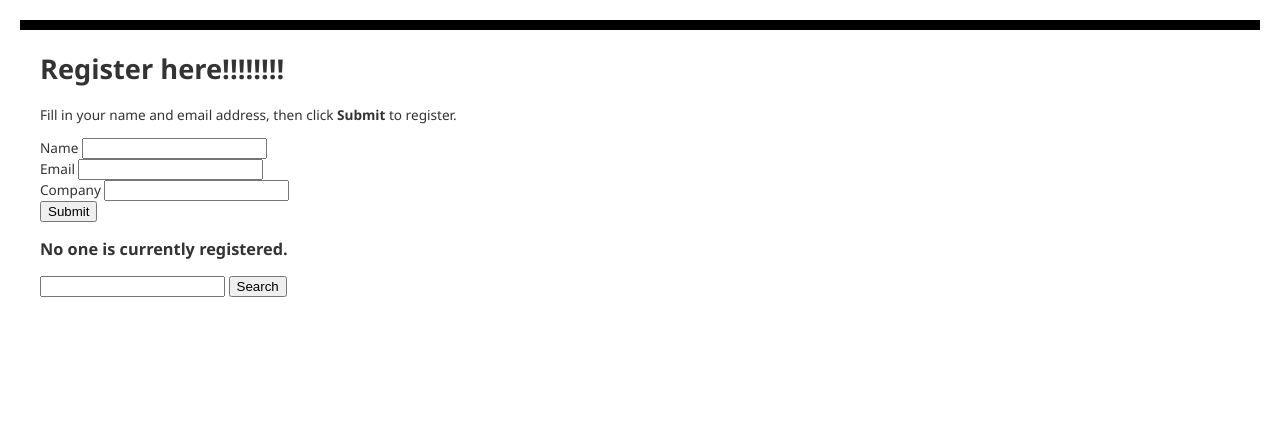
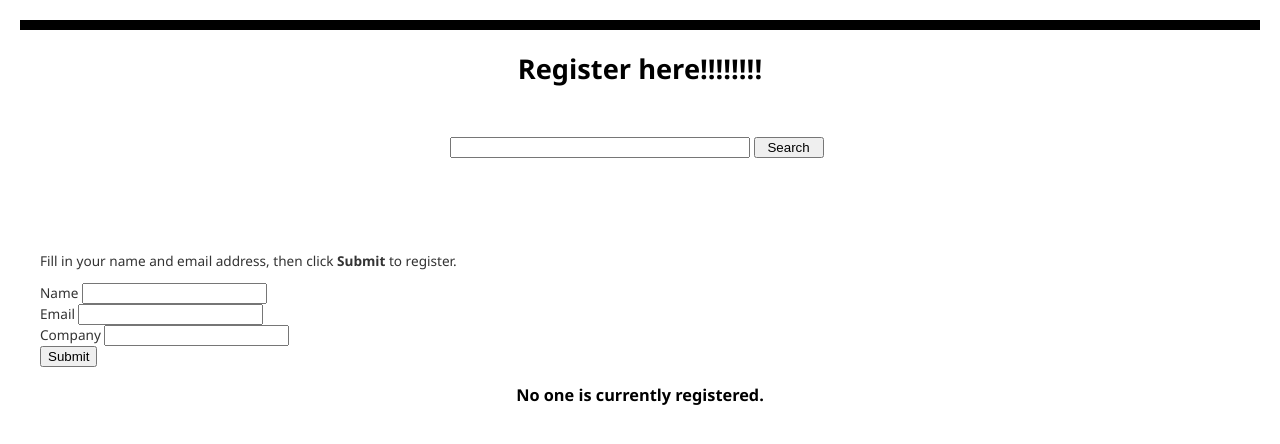
Before and after one commit to ammanvedi/DatabaseWebsite, a PHP site: page /registration/ in a window 1280 px wide. Shown: the top 444 px of the page. Run offline with PHP 8.4, Linux system fonts and the light colour scheme; data that the repository does not hold is empty.

Commit message:
style changes

```diff
--- a/registration/index.php
+++ b/registration/index.php
@@ -6,6 +6,13 @@
 </head>
 <body>
 <h1>Register here!!!!!!!!</h1>
+
+
+<form class="searchform" action="search.php" method="GET">
+        <input class="searchbox" type="text" name="query" />
+        <input class="submitbutton" type="submit" value="Search" />
+    </form>
+
 <p>Fill in your name and email address, then click <strong>Submit</strong> to register.</p>
 <form method="post" action="index.php" enctype="multipart/form-data" >
       Name  <input type="text" name="name" id="name"/></br>
@@ -75,10 +82,6 @@
 ?>
 
 
-<form class="searchform" action="search.php" method="GET">
-        <input type="text" name="query" />
-        <input type="submit" value="Search" />
-    </form>
 
 
 </body>
--- a/registration/style.css
+++ b/registration/style.css
@@ -9,7 +9,11 @@ body { background-color: #fff;
         font-family: "Segoe UI", Verdana, Helvetica, Sans-Serif;
     }
 
-    h1, h2, h3,{ color: #000; margin-bottom: 0; padding-bottom: 0; }
+    h1, h2, h3{
+        color: #000;
+        margin-bottom: 0;
+        padding-bottom: 0;
+        text-align: center;}
 
     h1 { font-size: 2em; }
 
@@ -17,8 +21,34 @@ body { background-color: #fff;
 
     h3 { font-size: 1.2em; }
 
-    table { margin-top: 0.75em; }
+    table { margin-top: 0.75em; margin-left: auto; margin-right: auto;}
 
     th { font-size: 1.2em; text-align: left; border: none; padding-left: 0; }
 
     td { padding: 0.25em 2em 0.25em 0em; border: 0 none; }
+
+
+    .searchform{
+        width:380px;
+        height: 100px;
+        margin-left: auto;
+        margin-right: auto;
+        margin-top: 50px;
+
+    }
+
+    .searchbox{
+
+        width:300px;
+        display: inline-block;
+        text-align: center;
+
+
+
+    }
+
+    .submitbutton{
+        display: inline-block;
+        text-align: center;
+        width: 70px;
+    }
```
